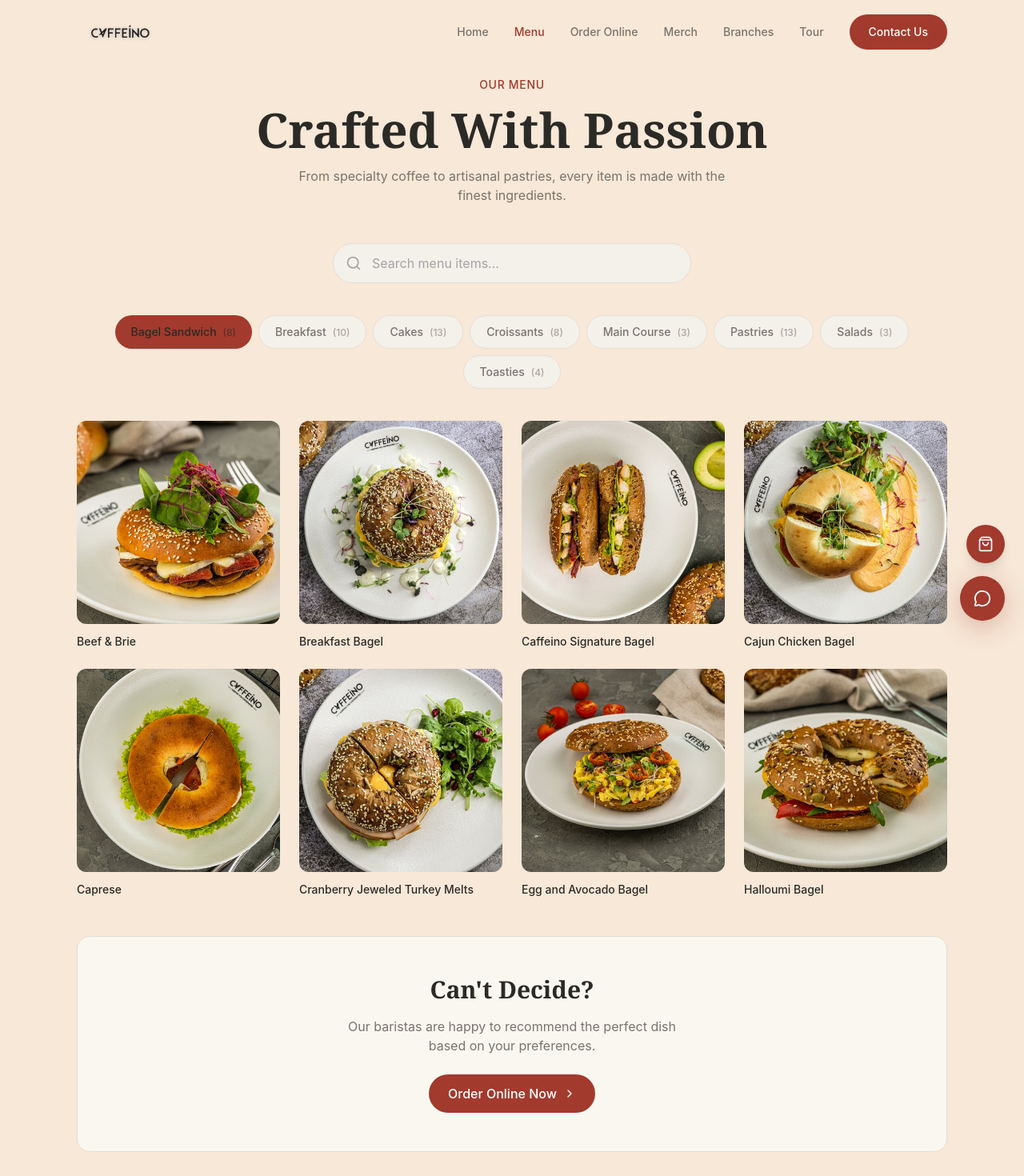
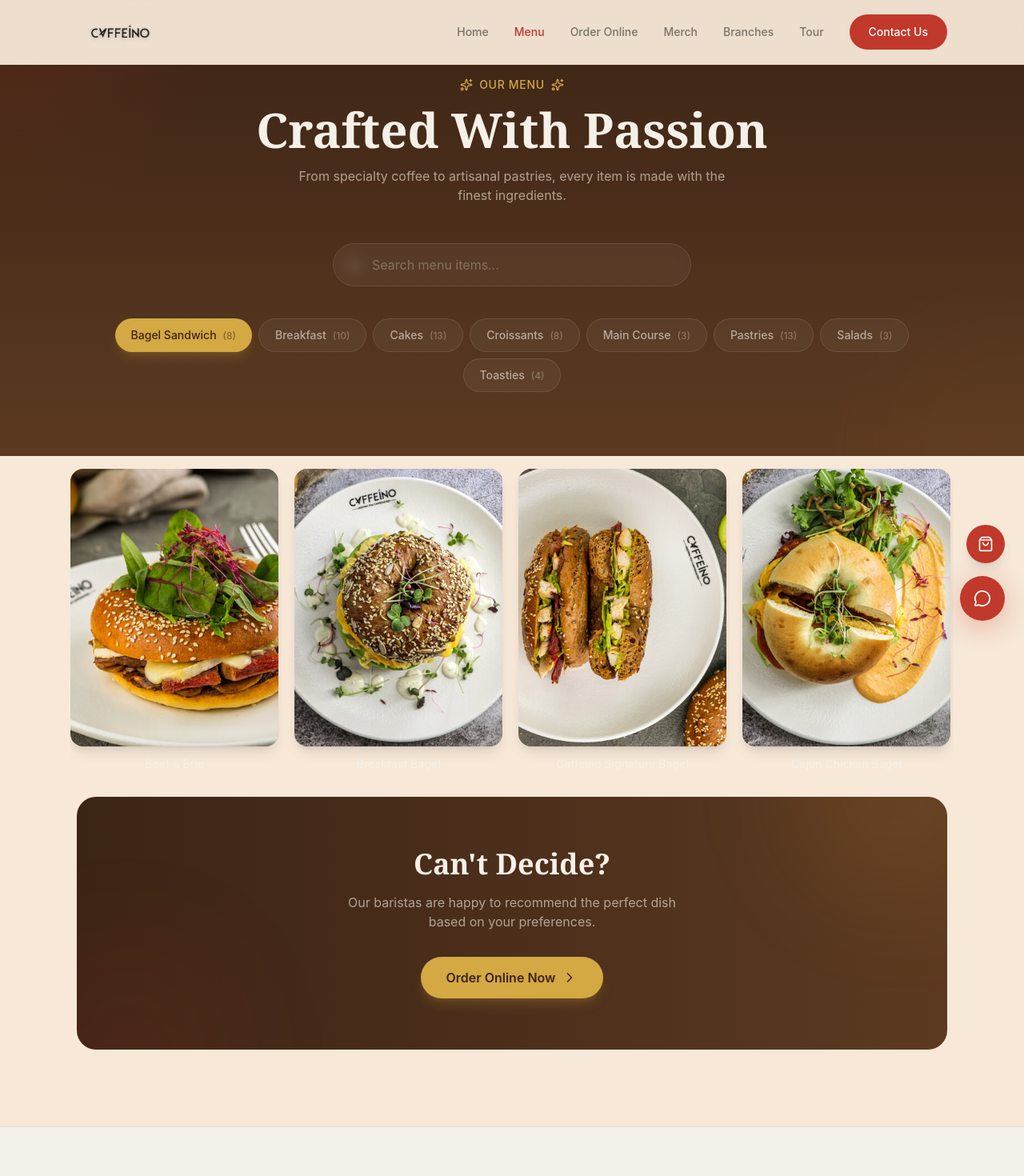
Before and after one commit to faidbot16-boop/caffeino-v2, a React (Vite) app: page /menu in a window 1280 px wide. Shown: the top 1470 px of the page at 80% size. Built offline with nearby package versions, Linux system fonts and the light colour scheme.

Commit message:
Redesign: espresso palette, menu redesign horizontal scroll, remove beans product, gold accent

```diff
--- a/src/components/chatbot/ChatBot.tsx
+++ b/src/components/chatbot/ChatBot.tsx
@@ -131,7 +131,7 @@ export default function ChatBot() {
       return "We're always looking for passionate people! Current openings include Barista, Head Chef, and Shift Supervisor. Check our Careers page to apply.";
     }
     if (lower.includes("merch") || lower.includes("mug") || lower.includes("tumbler")) {
-      return "Our merch collection includes ceramic mugs (AED 45), glass tumblers (AED 60), and house coffee beans (AED 70). Available in-store!";
+      return "Our merch collection includes ceramic mugs (AED 45), glass tumblers (AED 60), canvas totes (AED 55), and gift cards (from AED 100). Available in-store!";
     }
     if (lower.includes("wifi") || lower.includes("laptop")) {
       return "Yes! All our locations have free high-speed WiFi and plenty of seating perfect for working. Grab a coffee and stay as long as you need!";
@@ -174,7 +174,7 @@ export default function ChatBot() {
         className={`fixed bottom-6 right-6 z-[2000] w-14 h-14 rounded-full flex items-center justify-center shadow-lg transition-all ${
           isOpen ? "bg-text-primary text-white" : "bg-accent text-white hover:bg-accent-hover"
         }`}
-        style={{ boxShadow: "0 8px 32px rgba(162, 58, 45, 0.3)" }}
+        style={{ boxShadow: "0 8px 32px rgba(192, 57, 43, 0.3)" }}
       >
         {isOpen ? <X size={22} /> : <MessageCircle size={22} />}
       </motion.button>
--- a/src/index.css
+++ b/src/index.css
@@ -6,12 +6,16 @@
   --color-bg-warm: #F4F1EA;
   --color-bg-white: #FFFFFF;
   --color-bg-card: #FAF8F3;
+  --color-bg-espresso: #3C2415;
+  --color-bg-mocha: #5C3A21;
   --color-text-primary: #2B2A26;
   --color-text-secondary: #7A746B;
   --color-text-muted: #A3A3A3;
-  --color-accent: #A23A2D;
-  --color-accent-hover: #C44A3A;
-  --color-accent-dark: #7A2C22;
+  --color-text-light: #F5F0E8;
+  --color-accent: #C0392B;
+  --color-accent-hover: #D94A3A;
+  --color-accent-dark: #8B1A1A;
+  --color-gold: #D4A843;
   --color-border: #E5E0D5;
   --color-border-light: #EDE8DD;
   --font-sans: 'Inter', system-ui, sans-serif;
@@ -39,16 +43,22 @@
 
 @layer components {
   .gradient-text {
-    background: linear-gradient(135deg, #A23A2D 0%, #C44A3A 50%, #D4846A 100%);
+    background: linear-gradient(135deg, #C0392B 0%, #D94A3A 50%, #E8846A 100%);
     -webkit-background-clip: text;
     -webkit-text-fill-color: transparent;
     background-clip: text;
   }
 
   .glass-card {
-    background: rgba(250, 248, 243, 0.95);
-    backdrop-filter: blur(12px);
+    background: rgba(250, 248, 243, 0.9);
+    backdrop-filter: blur(16px);
     border: 1px solid var(--color-border);
+  }
+
+  .glass-card-dark {
+    background: rgba(60, 36, 21, 0.85);
+    backdrop-filter: blur(16px);
+    border: 1px solid rgba(255, 255, 255, 0.08);
   }
 
   .btn-primary {
@@ -57,13 +67,22 @@
     padding: 0.75rem 1.5rem;
     border-radius: 9999px;
     font-weight: 500;
-    transition: all 0.3s ease;
+    transition: all 0.3s cubic-bezier(0.25, 0.1, 0.25, 1);
   }
 
   .btn-primary:hover {
     background: var(--color-accent-hover);
     transform: translateY(-2px);
-    box-shadow: 0 8px 24px rgba(162, 58, 45, 0.25);
+    box-shadow: 0 8px 24px rgba(192, 57, 43, 0.3);
+  }
+
+  .card-hover {
+    transition: all 0.4s cubic-bezier(0.25, 0.1, 0.25, 1);
+  }
+
+  .card-hover:hover {
+    transform: translateY(-4px);
+    box-shadow: 0 16px 40px rgba(0, 0, 0, 0.12);
   }
 
   .section-padding {
@@ -120,3 +139,31 @@
 .animate-marquee-fast:hover {
   animation-play-state: paused;
 }
+
+@keyframes countUp {
+  from { opacity: 0; transform: translateY(10px); }
+  to { opacity: 1; transform: translateY(0); }
+}
+
+.animate-count {
+  animation: countUp 0.6s ease-out forwards;
+}
+
+@keyframes shimmer {
+  0% { background-position: -200% 0; }
+  100% { background-position: 200% 0; }
+}
+
+.animate-shimmer {
+  background: linear-gradient(90deg, transparent, rgba(255,255,255,0.1), transparent);
+  background-size: 200% 100%;
+  animation: shimmer 2s infinite;
+}
+
+.scrollbar-hide::-webkit-scrollbar {
+  display: none;
+}
+.scrollbar-hide {
+  -ms-overflow-style: none;
+  scrollbar-width: none;
+}
--- a/src/pages/Menu.tsx
+++ b/src/pages/Menu.tsx
@@ -1,24 +1,27 @@
-import { useState } from "react";
+import { useState, useRef } from "react";
 import { motion, AnimatePresence } from "framer-motion";
-import { Search, ChevronRight } from "lucide-react";
+import { Search, ChevronRight, Sparkles } from "lucide-react";
 import { menuCategories, type MenuItem } from "../lib/menuData";
 
 function MenuItemCard({ item, index }: { item: MenuItem; index: number }) {
   return (
     <motion.div
-      initial={{ opacity: 0, y: 20 }}
+      initial={{ opacity: 0, y: 30 }}
       animate={{ opacity: 1, y: 0 }}
-      transition={{ delay: index * 0.05 }}
-      className="group"
+      transition={{ delay: index * 0.04, duration: 0.5, ease: [0.25, 0.1, 0.25, 1] }}
+      whileHover={{ y: -6 }}
+      className="flex-shrink-0 w-[180px] md:w-[220px] lg:w-[260px] group cursor-pointer"
     >
-      <div className="aspect-square rounded-xl overflow-hidden bg-bg-card mb-3">
+      <div className="relative aspect-[3/4] rounded-2xl overflow-hidden bg-bg-espresso/40 mb-3 shadow-lg group-hover:shadow-2xl transition-all duration-500">
         <img
           src={item.image}
           alt={item.name}
-          className="w-full h-full object-cover group-hover:scale-110 transition-transform duration-500"
+          loading="lazy"
+          className="w-full h-full object-cover group-hover:scale-110 transition-transform duration-700 ease-out"
         />
+        <div className="absolute inset-0 bg-gradient-to-t from-bg-espresso/60 via-transparent to-transparent opacity-0 group-hover:opacity-100 transition-opacity duration-500 rounded-2xl pointer-events-none" />
       </div>
-      <h3 className="text-text-primary font-medium text-sm group-hover:text-accent transition-colors">
+      <h3 className="text-text-light font-medium text-sm text-center px-1 leading-snug group-hover:text-accent transition-colors">
         {item.name}
       </h3>
     </motion.div>
@@ -28,6 +31,7 @@ function MenuItemCard({ item, index }: { item: MenuItem; index: number }) {
 export default function Menu() {
   const [activeCategory, setActiveCategory] = useState(0);
   const [searchQuery, setSearchQuery] = useState("");
+  const scrollRef = useRef<HTMLDivElement>(null);
 
   const filteredItems = searchQuery
     ? menuCategories.flatMap((cat) => cat.items).filter((item) =>
@@ -35,27 +39,41 @@ export default function Menu() {
       )
     : menuCategories[activeCategory]?.items || [];
 
+  const handleWheel = (e: React.WheelEvent) => {
+    if (scrollRef.current && !searchQuery) {
+      e.preventDefault();
+      scrollRef.current.scrollLeft += e.deltaY;
+    }
+  };
+
   return (
     <motion.div
       initial={{ opacity: 0 }}
       animate={{ opacity: 1 }}
       exit={{ opacity: 0 }}
-      className="pt-24 pb-16"
     >
-      {/* Header */}
-      <div className="section-padding max-w-7xl mx-auto mb-12">
+      {/* Hero Header */}
+      <div className="relative pt-24 pb-16 bg-gradient-to-b from-bg-espresso to-bg-mocha overflow-hidden">
+        <div className="absolute inset-0 opacity-10">
+          <div className="absolute top-0 left-0 w-96 h-96 bg-accent rounded-full blur-3xl -translate-x-1/2 -translate-y-1/2" />
+          <div className="absolute bottom-0 right-0 w-96 h-96 bg-gold/30 rounded-full blur-3xl translate-x-1/2 translate-y-1/2" />
+        </div>
+
+        <div className="section-padding max-w-7xl mx-auto relative z-10">
           <motion.div
             initial={{ opacity: 0, y: 20 }}
             animate={{ opacity: 1, y: 0 }}
             className="text-center mb-12"
           >
-          <span className="text-accent text-sm font-medium tracking-wider uppercase mb-4 block">
+            <span className="inline-flex items-center gap-2 text-gold text-sm font-medium tracking-wider uppercase mb-4">
+              <Sparkles className="w-4 h-4" />
               Our Menu
+              <Sparkles className="w-4 h-4" />
             </span>
-          <h1 className="text-4xl md:text-6xl font-serif font-bold text-text-primary mb-4">
+            <h1 className="text-4xl md:text-6xl font-serif font-bold text-text-light mb-4">
               Crafted With Passion
             </h1>
-          <p className="text-text-secondary max-w-xl mx-auto">
+            <p className="text-text-light/60 max-w-xl mx-auto">
               From specialty coffee to artisanal pastries, every item is made with the finest ingredients.
             </p>
           </motion.div>
@@ -63,84 +81,117 @@ export default function Menu() {
           {/* Search */}
           <div className="max-w-md mx-auto mb-10">
             <div className="relative">
-            <Search className="absolute left-4 top-1/2 -translate-y-1/2 w-5 h-5 text-text-muted" />
+              <Search className="absolute left-4 top-1/2 -translate-y-1/2 w-5 h-5 text-text-light/40" />
               <input
                 type="text"
                 placeholder="Search menu items..."
                 value={searchQuery}
                 onChange={(e) => setSearchQuery(e.target.value)}
-              className="w-full pl-12 pr-4 py-3 rounded-full bg-bg-warm border border-border text-text-primary placeholder:text-text-muted focus:outline-none focus:border-accent transition-colors"
+                className="w-full pl-12 pr-4 py-3.5 rounded-full bg-white/5 border border-white/10 text-text-light placeholder:text-text-light/30 focus:outline-none focus:border-gold/50 focus:bg-white/10 transition-all backdrop-blur-sm"
               />
             </div>
           </div>
 
-        {/* Categories */}
+          {/* Category Tabs */}
           {!searchQuery && (
-          <div className="flex flex-wrap justify-center gap-2 mb-10">
+            <div className="flex flex-wrap justify-center gap-2 mb-4">
               {menuCategories.map((category, index) => (
-              <button
+                <motion.button
                   key={category.slug}
                   onClick={() => setActiveCategory(index)}
+                  whileHover={{ scale: 1.05 }}
+                  whileTap={{ scale: 0.95 }}
                   className={`px-5 py-2.5 rounded-full text-sm font-medium transition-all ${
                     activeCategory === index
-                    ? "bg-accent text-bg-dark"
-                    : "bg-bg-warm text-text-secondary hover:text-text-primary border border-border"
+                      ? "bg-gold text-bg-espresso shadow-lg shadow-gold/20"
+                      : "bg-white/5 text-text-light/60 hover:text-text-light hover:bg-white/10 border border-white/10"
                   }`}
                 >
                   {category.name}
-                <span className="ml-2 text-xs opacity-60">({category.items.length})</span>
-              </button>
+                  <span className="ml-2 text-xs opacity-50">({category.items.length})</span>
+                </motion.button>
               ))}
             </div>
           )}
+        </div>
+      </div>
 
-        {/* Results count */}
+      {/* Items Section */}
+      <div className="bg-bg-cream">
+        <div className="section-padding max-w-7xl mx-auto">
           {searchQuery && (
-          <p className="text-center text-text-muted mb-8">
+            <p className="text-center text-text-muted mb-8 pt-8">
               Found {filteredItems.length} item{filteredItems.length !== 1 ? "s" : ""}
             </p>
           )}
 
-        {/* Items Grid */}
+          {/* Horizontal Scroll View */}
+          {!searchQuery ? (
+            <div
+              ref={scrollRef}
+              onWheel={handleWheel}
+              className="flex gap-5 overflow-x-auto pb-8 pt-4 px-2 -mx-2 scrollbar-hide snap-x snap-mandatory"
+              style={{ scrollbarWidth: "none", msOverflowStyle: "none" }}
+            >
+              {filteredItems.map((item, index) => (
+                <div key={item.name} className="snap-start">
+                  <MenuItemCard item={item} index={index} />
+                </div>
+              ))}
+            </div>
+          ) : (
+            /* Grid for search results */
             <AnimatePresence mode="wait">
               <motion.div
-            key={searchQuery ? "search" : activeCategory}
-            initial={{ opacity: 0, y: 10 }}
-            animate={{ opacity: 1, y: 0 }}
-            exit={{ opacity: 0, y: -10 }}
-            className="grid grid-cols-2 md:grid-cols-3 lg:grid-cols-4 gap-4 md:gap-6"
+                key="search"
+                initial={{ opacity: 0 }}
+                animate={{ opacity: 1 }}
+                className="grid grid-cols-2 md:grid-cols-3 lg:grid-cols-4 gap-4 md:gap-6 pt-8"
               >
                 {filteredItems.map((item, index) => (
                   <MenuItemCard key={item.name} item={item} index={index} />
                 ))}
               </motion.div>
             </AnimatePresence>
+          )}
 
           {filteredItems.length === 0 && (
             <div className="text-center py-20">
-            <p className="text-text-muted">No items found.</p>
+              <p className="text-text-muted">No items found. Try a different search.</p>
             </div>
           )}
         </div>
+      </div>
 
       {/* CTA */}
-      <div className="section-padding max-w-7xl mx-auto">
-        <div className="glass-card rounded-2xl p-8 md:p-12 text-center">
-          <h2 className="text-2xl md:text-3xl font-serif font-bold text-text-primary mb-4">
+      <div className="bg-bg-cream">
+        <div className="section-padding max-w-7xl mx-auto pb-24">
+          <motion.div
+            initial={{ opacity: 0, y: 20 }}
+            whileInView={{ opacity: 1, y: 0 }}
+            viewport={{ once: true }}
+            className="relative rounded-3xl overflow-hidden bg-gradient-to-r from-bg-espresso to-bg-mocha p-10 md:p-16 text-center"
+          >
+            <div className="absolute top-0 right-0 w-64 h-64 bg-gold/10 rounded-full blur-3xl -translate-y-1/2 translate-x-1/4" />
+            <div className="absolute bottom-0 left-0 w-64 h-64 bg-accent/10 rounded-full blur-3xl translate-y-1/2 -translate-x-1/4" />
+            <div className="relative z-10">
+              <h2 className="text-3xl md:text-4xl font-serif font-bold text-text-light mb-4">
                 Can't Decide?
               </h2>
-          <p className="text-text-secondary mb-6 max-w-md mx-auto">
+              <p className="text-text-light/60 mb-8 max-w-md mx-auto">
                 Our baristas are happy to recommend the perfect dish based on your preferences.
               </p>
               <a
                 href="https://caffeino-uae.com"
                 target="_blank"
                 rel="noopener noreferrer"
-            className="btn-primary inline-flex items-center gap-2"
+                className="inline-flex items-center gap-2 px-8 py-3.5 rounded-full bg-gold text-bg-espresso font-semibold hover:bg-gold/90 transition-all shadow-lg shadow-gold/20 hover:shadow-xl hover:shadow-gold/30"
               >
                 Order Online Now
-            <ChevronRight className="w-4 h-4" />
+                <ChevronRight className="w-5 h-5" />
               </a>
+            </div>
+          </motion.div>
         </div>
       </div>
     </motion.div>
--- a/src/pages/Merch.tsx
+++ b/src/pages/Merch.tsx
@@ -7,7 +7,6 @@ import { merchItems } from "../lib/menuData";
 const productImages: Record<string, string> = {
   "mug-01": "/images/product_mug.jpg",
   "tumbler-01": "/images/product_keepcup.jpg",
-  "beans-01": "/images/product_beans.jpg",
   "tote-01": "/images/product_tote.jpg",
   "giftcard-01": "/images/product_giftcard.jpg",
 };
--- a/src/pages/Order.tsx
+++ b/src/pages/Order.tsx
@@ -21,7 +21,7 @@ const platforms = [
     description: "Call us directly to order",
     icon: Phone,
     url: "tel:+97126668887",
-    color: "#A23A2D",
+    color: "#C0392B",
   },
 ];
 
```
Also changed, not shown: src/lib/menuData.ts (+0 -7 lines), public/logo_backup.png (added). Lines whose indentation alone changed are shown as unchanged.
